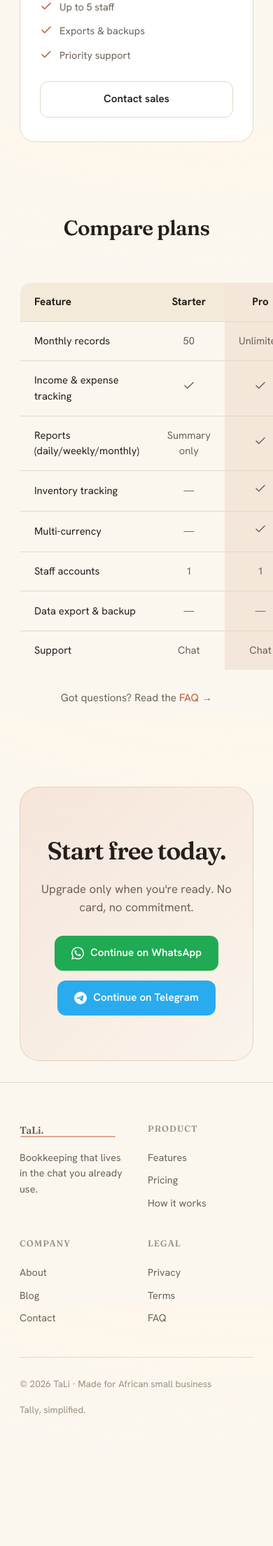
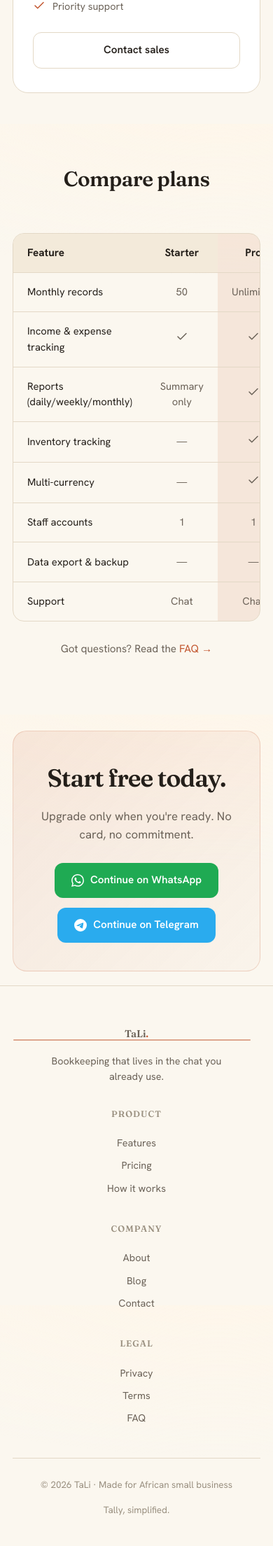
Before and after one commit to christianammadu/TaLi-Project, a Flask app: page /pricing in a window 390 px wide; the page is wider, and only the part inside the window is pictured. Shown: the part 1511-3720 px from the top of that part at 70% size. Before the commit the page ends 3533 px from the top of that part, so only its background shows below. Run offline with Flask 3, Linux system fonts and the light colour scheme.

Commit message:
style(mobile): refine mobile layouts and align buttons/text

```diff
--- a/app/static/landing.css
+++ b/app/static/landing.css
@@ -345,11 +345,28 @@ footer{border-top:1px solid var(--bord);padding:56px 0 40px;position:relative;z-
 
 @media(max-width:920px){
   .hero{grid-template-columns:1fr;text-align:center}
-  .hero .lead,.hero-cta{margin-left:auto;margin-right:auto}.hero-meta{justify-content:center}
+  .hero .lead,.hero-cta{margin-left:auto;margin-right:auto}
+  .hero-cta{justify-content:center}
+  .hero-meta{justify-content:center}
+  .hero-meta > div{text-align:center}
   .grid-3,.grid-2,.price,.dash{grid-template-columns:1fr}
   .nav-links{display:none}
   .foot-grid{grid-template-columns:1fr 1fr}
   .legal{grid-template-columns:1fr}.legal-nav{position:static}
+  .dash{padding:24px 18px}
+  .cmp{display:block;width:100%;overflow-x:auto;-webkit-overflow-scrolling:touch}
+  .cta-band{padding:40px 20px;margin:20px 0;border-radius:20px}
+  .foot-bottom{justify-content:center;text-align:center}
+}
+
+@media(max-width:520px){
+  .nav-cta .btn-g{display:none}
+  .wrap{padding:0 18px}
+}
+
+@media(max-width:480px){
+  .foot-grid{grid-template-columns:1fr;text-align:center}
+  .foot-grid p{margin:14px auto 0}
 }
 
 /* ============================================================
```
